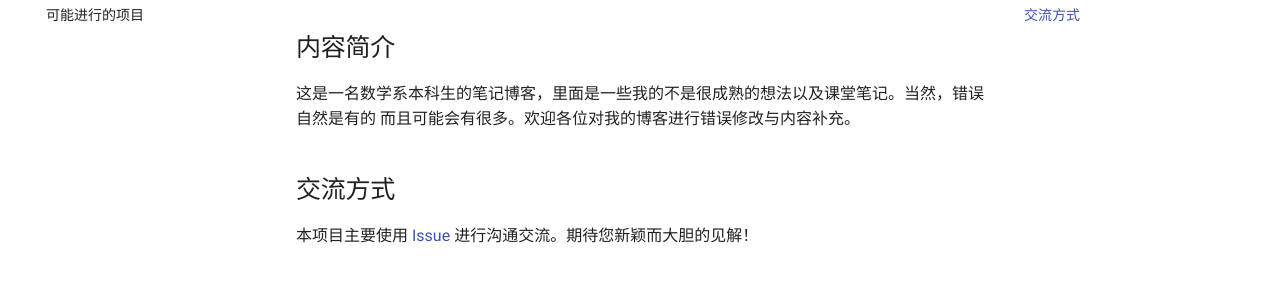
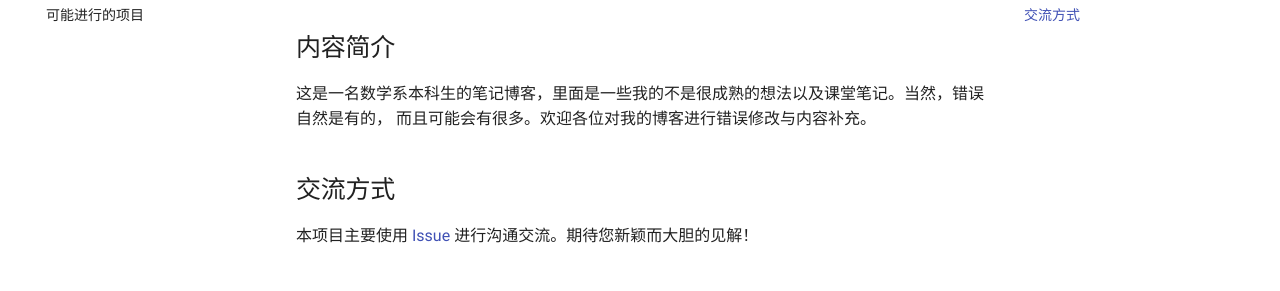
Before and after one commit to G-Tenderfoot/G-Tenderfoot.github.io, an MkDocs documentation site: the page built from docs/intro/Blogindex.md, in a window 1280 px wide. Shown: the part 199-490 px from the top of the page. Built offline with MkDocs 1.6.1 and Material for MkDocs 9.7.7, drawn with Linux system fonts in a browser that asks for light colours; comment, search, counter and statistics services are not loaded.

```diff
--- a/docs/intro/Blogindex.md
+++ b/docs/intro/Blogindex.md
@@ -5,7 +5,7 @@ comments: true
 
 ## 内容简介
 
-这是一名数学系本科生的笔记博客，里面是一些我的不是很成熟的想法以及课堂笔记。当然，错误自然是有的
+这是一名数学系本科生的笔记博客，里面是一些我的不是很成熟的想法以及课堂笔记。当然，错误自然是有的，
 而且可能会有很多。欢迎各位对我的博客进行错误修改与内容补充。
 
 ## 交流方式
```
